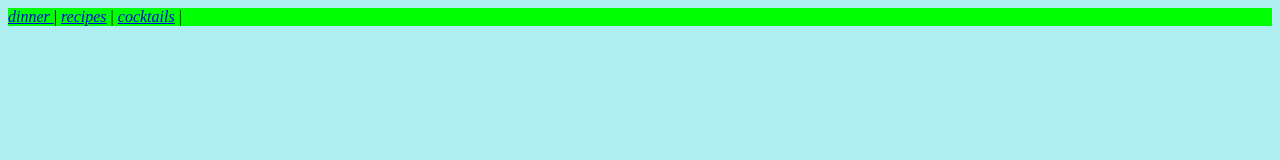
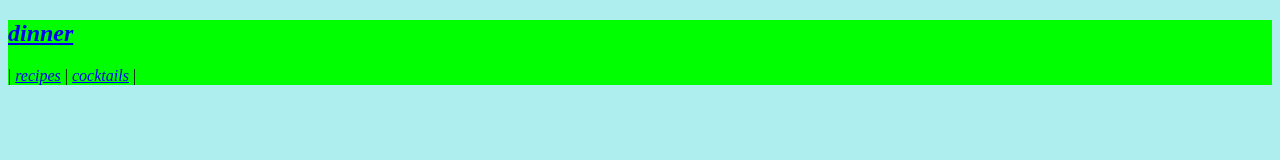
Before and after one commit to mohsen-bernaoui/odin-recipes, a plain HTML site: page index.html in a window 1280 px wide. Drawn offline with Linux system fonts and the light colour scheme.

```diff
--- a/index.html
+++ b/index.html
@@ -10,7 +10,7 @@
     <header style="background-color:lime ;">
         <nav>
 
-            <a href="./dinners/dinner.html"><em>dinner </em></a> |
+            <a href="./dinners/dinner.html"> <h2><em>dinner </em></h2></a> |
 
             <a href="./recipes/recipes.html"><em>recipes</em></a> |
 
```
